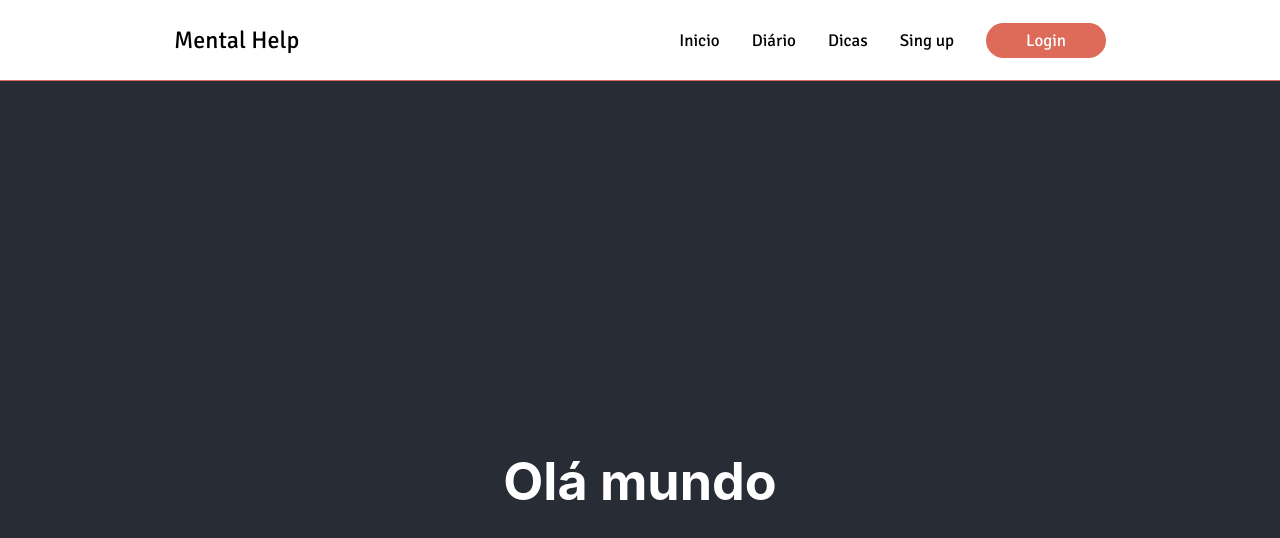
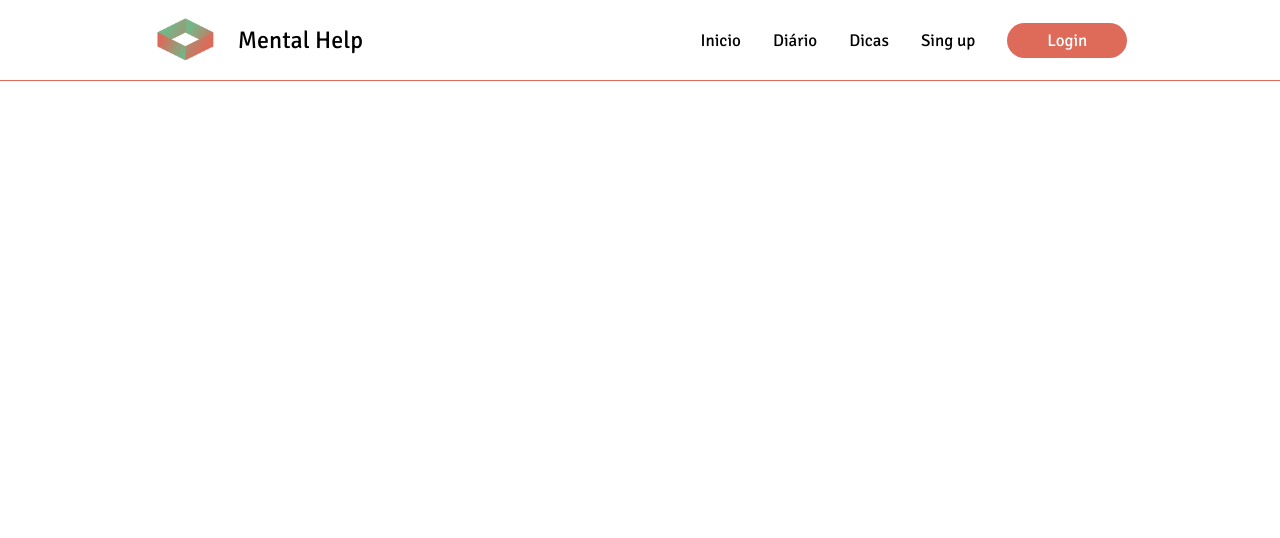
Before and after one commit to anacrln/MentalHelp, a React (Create React App) app: page / in a window 1280 px wide. Shown: the top 538 px of the page. Built offline with nearby package versions, Linux system fonts and the light colour scheme.

Commit message:
Atualizações componente header

```diff
--- a/src/Header.css
+++ b/src/Header.css
@@ -15,13 +15,18 @@ a:hover{
   opacity: 0.7;
 }
 
+img{
+  width: 65px;
+  margin-right: 20px;
+}
+
 .logo{
   font-size: 24px;
 }
 
 .logo-img{
-  width: 20px;
-  background-color: green;
+  display: flex;
+  align-items: center;
 }
 
 nav{
--- a/src/Header.js
+++ b/src/Header.js
@@ -1,15 +1,16 @@
 import React from 'react'
 import './Header.css'
+import logoMentalHelp from './img/logo-mentalHelp1.png'
 
 function Header() {
   return(
     <div>
       <header>
         <nav>
-          {/* <div className="logo-img">
-            <img src="img/logo-mentalHelp.png" alt="" />
-          </div> */}
-          <a href="/" className="logo">Mental Help</a>
+          <div className="logo-img">
+            <img src={logoMentalHelp} className="logo-img" alt="" />
+            <a href="/" className="logo">Mental Help</a>
+          </div>
           <ul className="nav-list">
             <li>Inicio</li>
             <li>Diário</li>
--- a/src/index.js
+++ b/src/index.js
@@ -7,7 +7,7 @@ import Header from './Header';
 ReactDOM.render(
   <React.StrictMode>
     <Header />
-    <App />
+    {/* <App /> */}
   </React.StrictMode>,
   document.getElementById('root')
 );
```
Also changed, not shown: src/img/logo-mentalHelp1.png (added).
